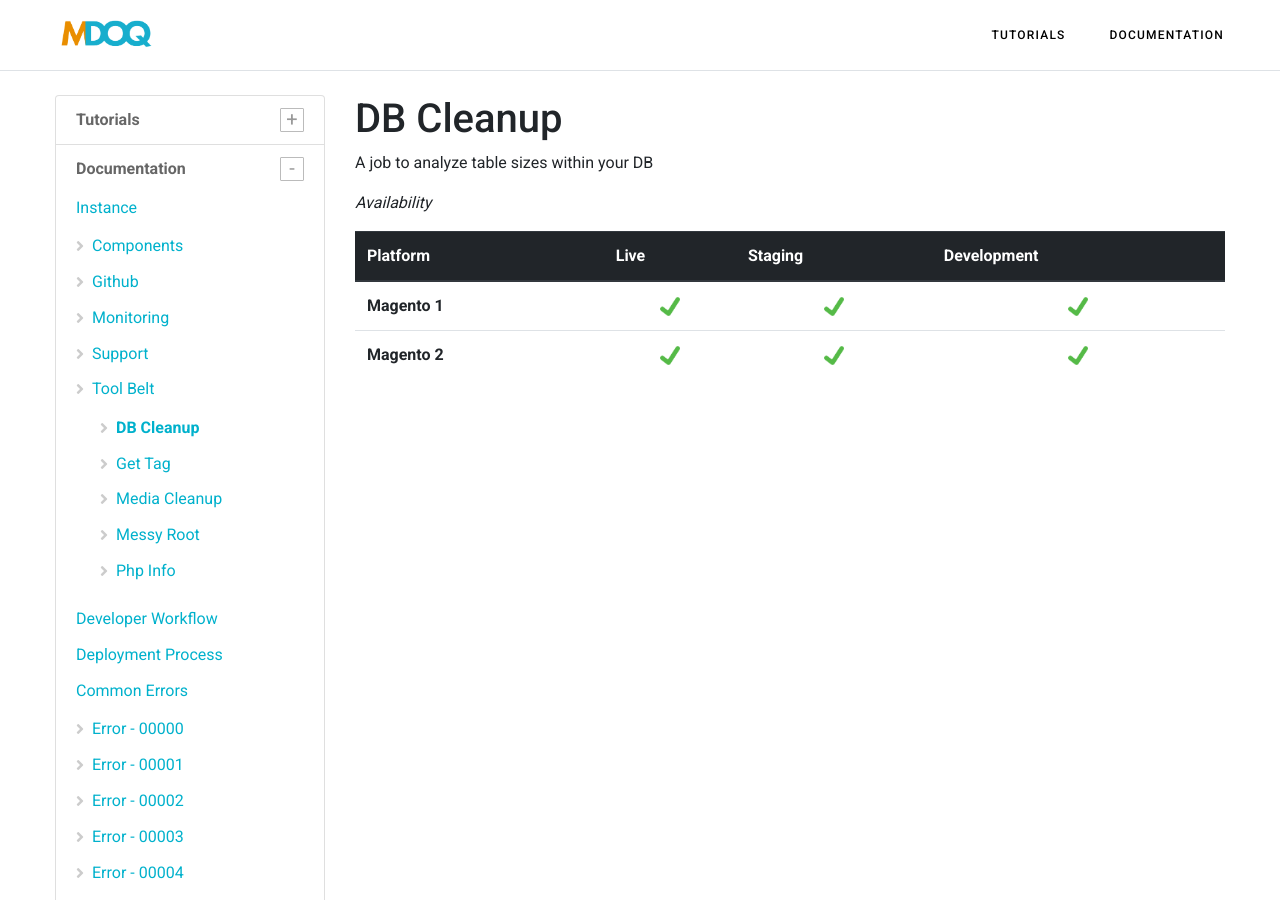
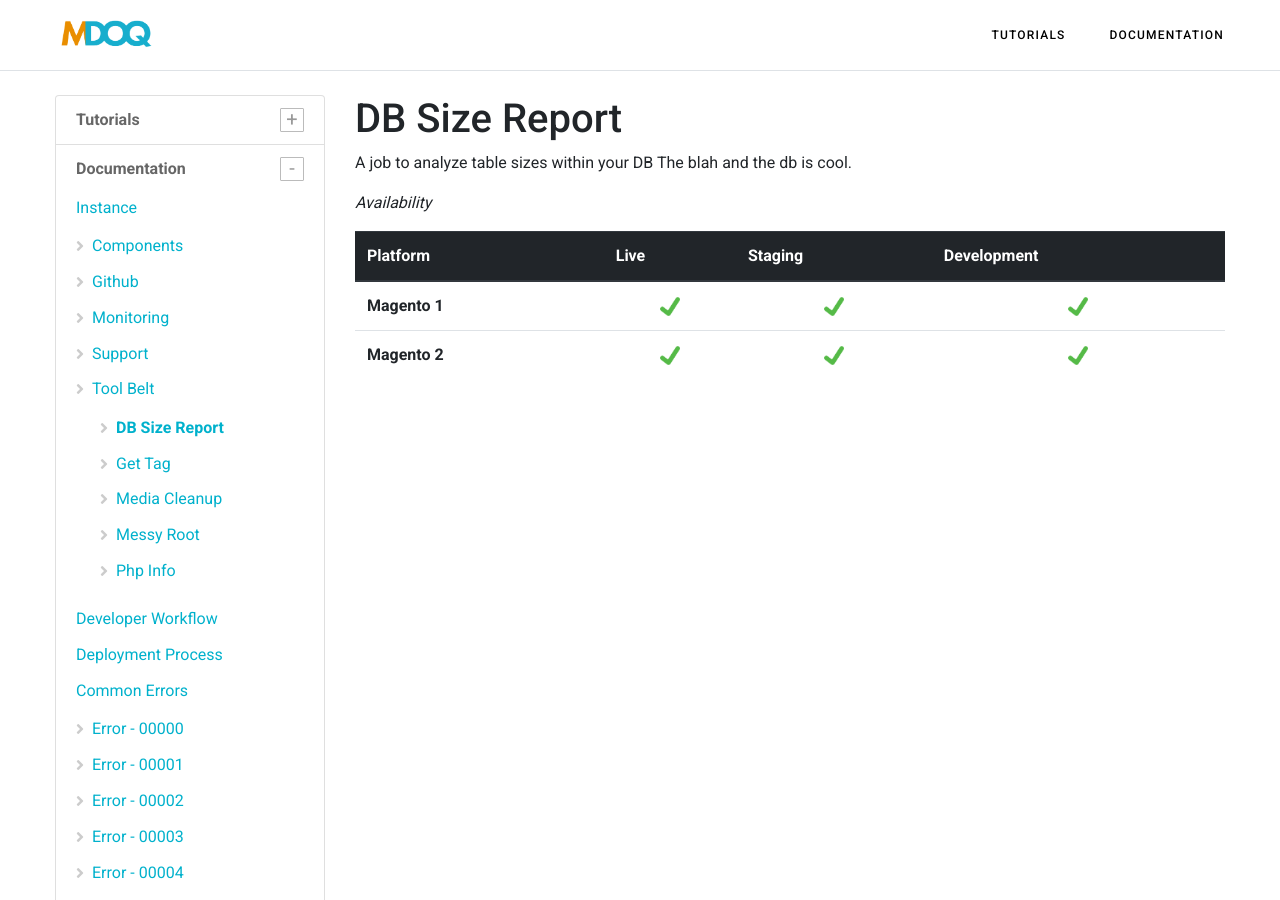
Before and after one commit to zero1limited/mdoq-docs, a Jekyll site: the page built from docs/documentation/instance/tool-belt/db-cleanup.md, in a window 1280 px wide and 900 px high. Built offline with Jekyll 4.4.1, drawn with Linux system fonts in a browser that asks for light colours; nearby versions of some CDN libraries.

Commit message:
Db test docs

```diff
--- a/docs/documentation/instance/tool-belt/db-cleanup.md
+++ b/docs/documentation/instance/tool-belt/db-cleanup.md
@@ -1,6 +1,6 @@
 ---
 layout: default
-title: DB Cleanup
+title: DB Size Report
 description: A job to analyze table sizes within your DB
 section: tool-belt
 availability:
@@ -16,5 +16,6 @@ availability:
 
 # {{ page.title }}
 {{ page.description }}
+The blah and the db is cool.
 
 {%- include availability-table.html -%}
```
